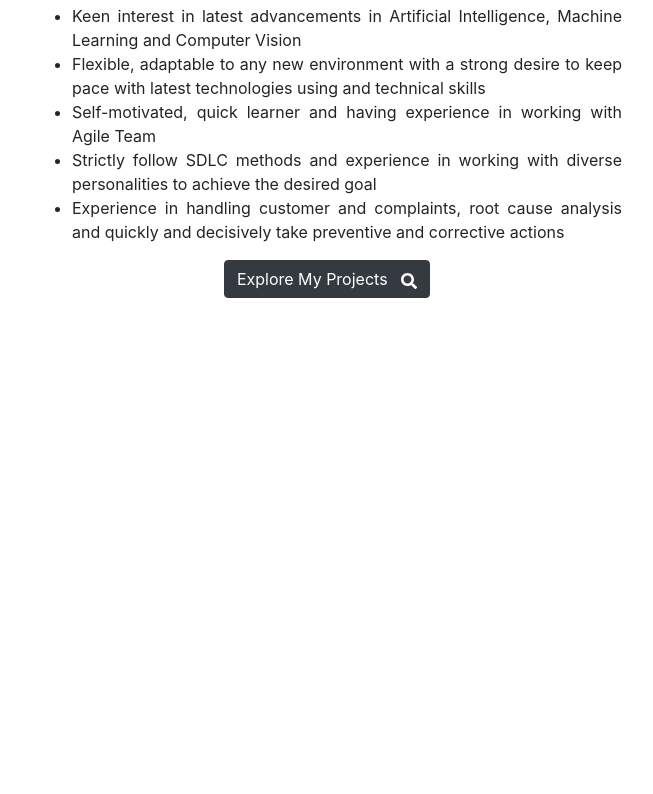
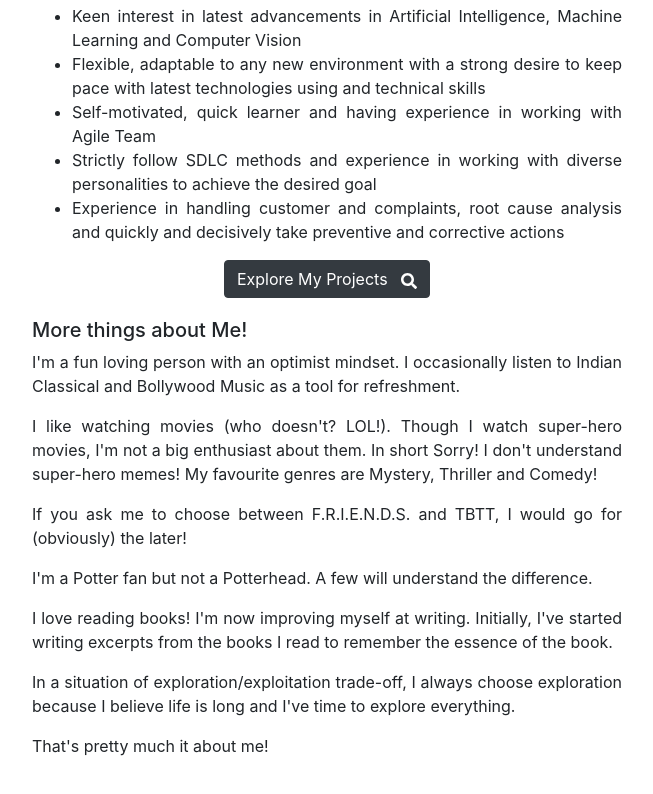
Before and after one commit to vatsalkgor/portfolio, a React (Create React App) app: page / in a window 1280 px wide. Shown: the part 1744-2538 px from the top of the page, without its empty margins (313-966 px from the left). Before the commit the page ends 2062 px from the top, so only its background shows below. Built offline with nearby package versions, Linux system fonts and the light colour scheme.

Commit message:
Add About me

```diff
--- a/src/App.js
+++ b/src/App.js
@@ -4,6 +4,7 @@ import Navigation from "./components/Navigation";
 import Home from "./components/Home";
 import About from "./components/Welcome/Welcome";
 import ProjectSection from "./components/ProfessionalSummary/ProfessioalSummary";
+import AboutMe from "./components/AboutMe/AboutMe";
 
 function App() {
     return (
@@ -14,6 +15,7 @@ function App() {
             </div>
             <About></About>
             <ProjectSection></ProjectSection>
+            <AboutMe></AboutMe>
         </React.Fragment>
     );
 }
--- /dev/null
+++ b/src/components/AboutMe/AboutMe.jsx
@@ -0,0 +1,42 @@
+import React from "react";
+import { Row, Col } from "react-bootstrap";
+
+export default function AboutMe() {
+    return (
+        <Row className="description d-flex align-items-center">
+            <Col md={{ span: 6, offset: 3 }} sm={12}>
+                <h5>More things about Me!</h5>
+                <p>
+                    I'm a fun loving person with an optimist mindset. I
+                    occasionally listen to Indian Classical and Bollywood Music
+                    as a tool for refreshment.
+                </p>
+                <p>
+                    I like watching movies (who doesn't? LOL!). Though I watch
+                    super-hero movies, I'm not a big enthusiast about them. In
+                    short Sorry! I don't understand super-hero memes! My
+                    favourite genres are Mystery, Thriller and Comedy!
+                </p>
+                <p>
+                    If you ask me to choose between F.R.I.E.N.D.S. and TBTT, I
+                    would go for (obviously) the later!
+                </p>
+                <p>
+                    I'm a Potter fan but not a Potterhead. A few will understand
+                    the difference.
+                </p>
+                <p>
+                    I love reading books! I'm now improving myself at writing.
+                    Initially, I've started writing excerpts from the books I
+                    read to remember the essence of the book.
+                </p>
+                <p>
+                    In a situation of exploration/exploitation trade-off, I
+                    always choose exploration because I believe life is long and
+                    I've time to explore everything.
+                </p>
+                <p>That's pretty much it about me!</p>
+            </Col>
+        </Row>
+    );
+}
```
